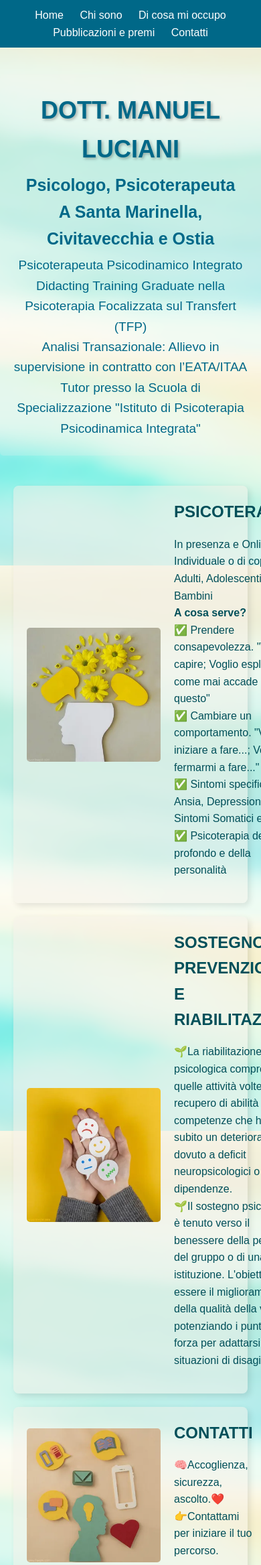
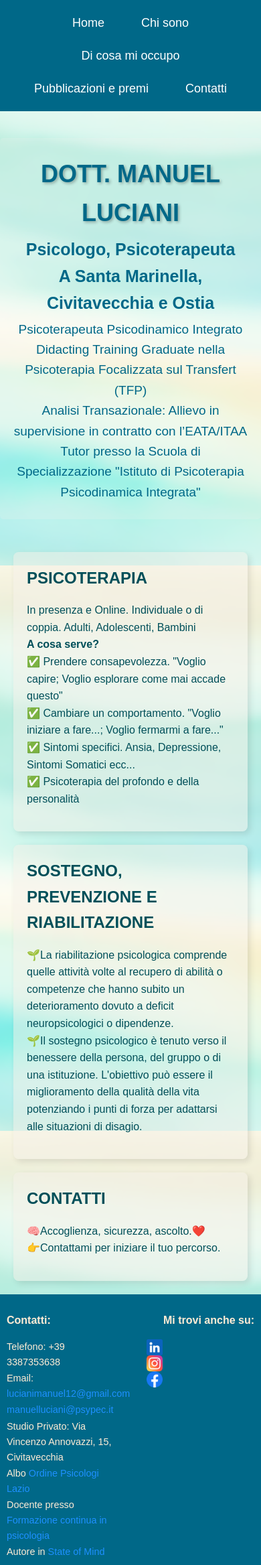
Before and after one commit to GI3793/SitoManuel, a Flask app: page / in a window 390 px wide. Shown: the top 2336 px of the page at 67% size. Run offline with Flask 3, Linux system fonts and the light colour scheme; some web fonts are replaced.

Commit message:
Add files via upload

```diff
--- a/static/css/style.css
+++ b/static/css/style.css
@@ -190,3 +190,41 @@ main {
         margin: 0 auto; /* Allinea la sezione al centro */
     }
 }
+
+/* mdifiche da qui */
+
+@media (max-width: 768px) {
+    body {
+        font-size: 18px; /* Testo più leggibile */
+        line-height: 1.8; /* Più spazio tra le righe */
+    }
+
+    h1 {
+        font-size: 28px;
+    }
+
+    h2 {
+        font-size: 24px;
+    }
+
+    p {
+        font-size: 16px;
+    }
+}
+img {
+    max-width: 100%;
+    height: auto;
+    display: block;
+}
+
+
+header nav a {
+    display: inline-block;
+    padding: 10px 15px; /* Pulsanti più grandi */
+    font-size: 18px; /* Più leggibili */
+}
+@media (max-width: 768px) {
+    .desktop-only {
+        display: none !important;
+    }
+}
```
